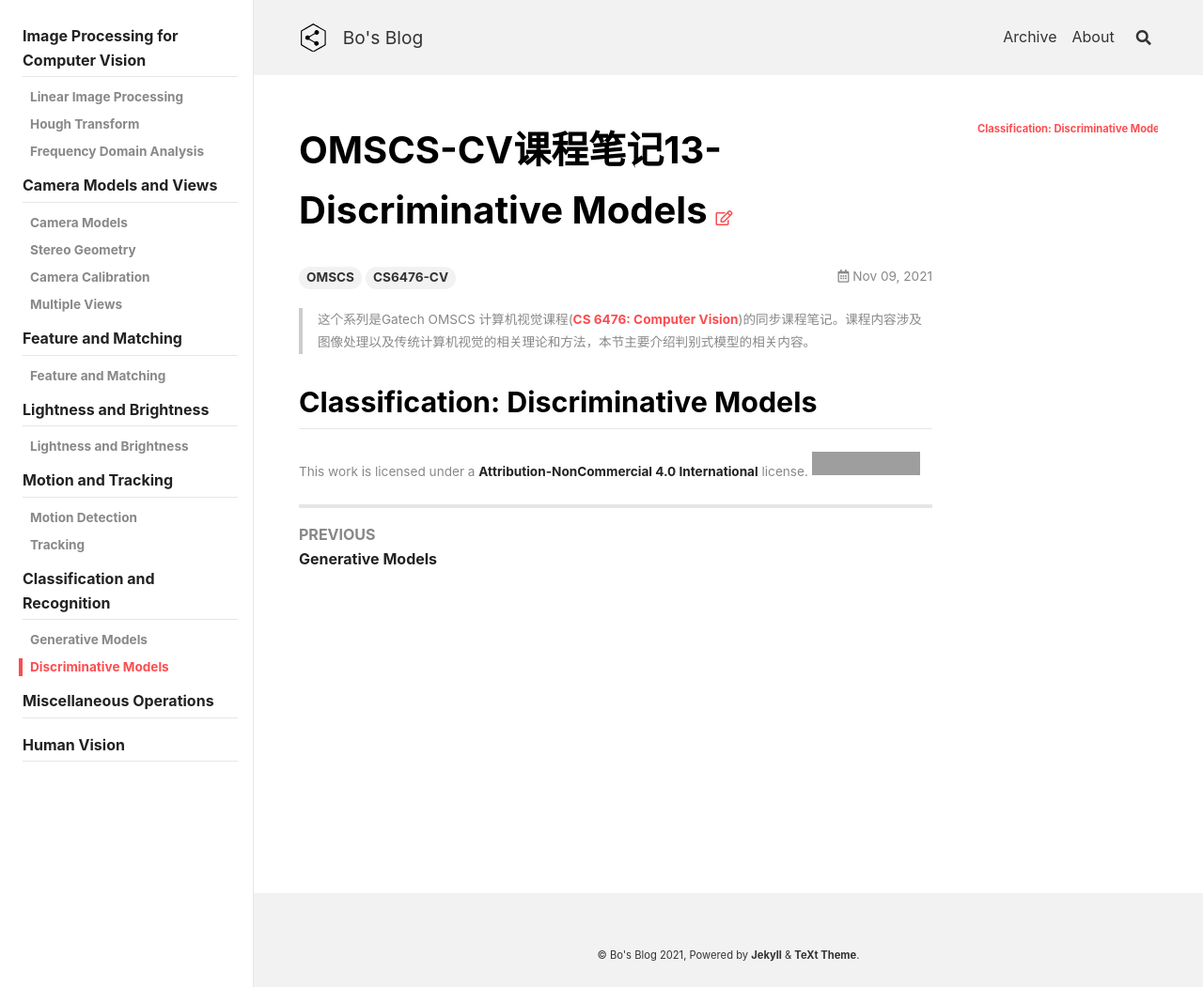
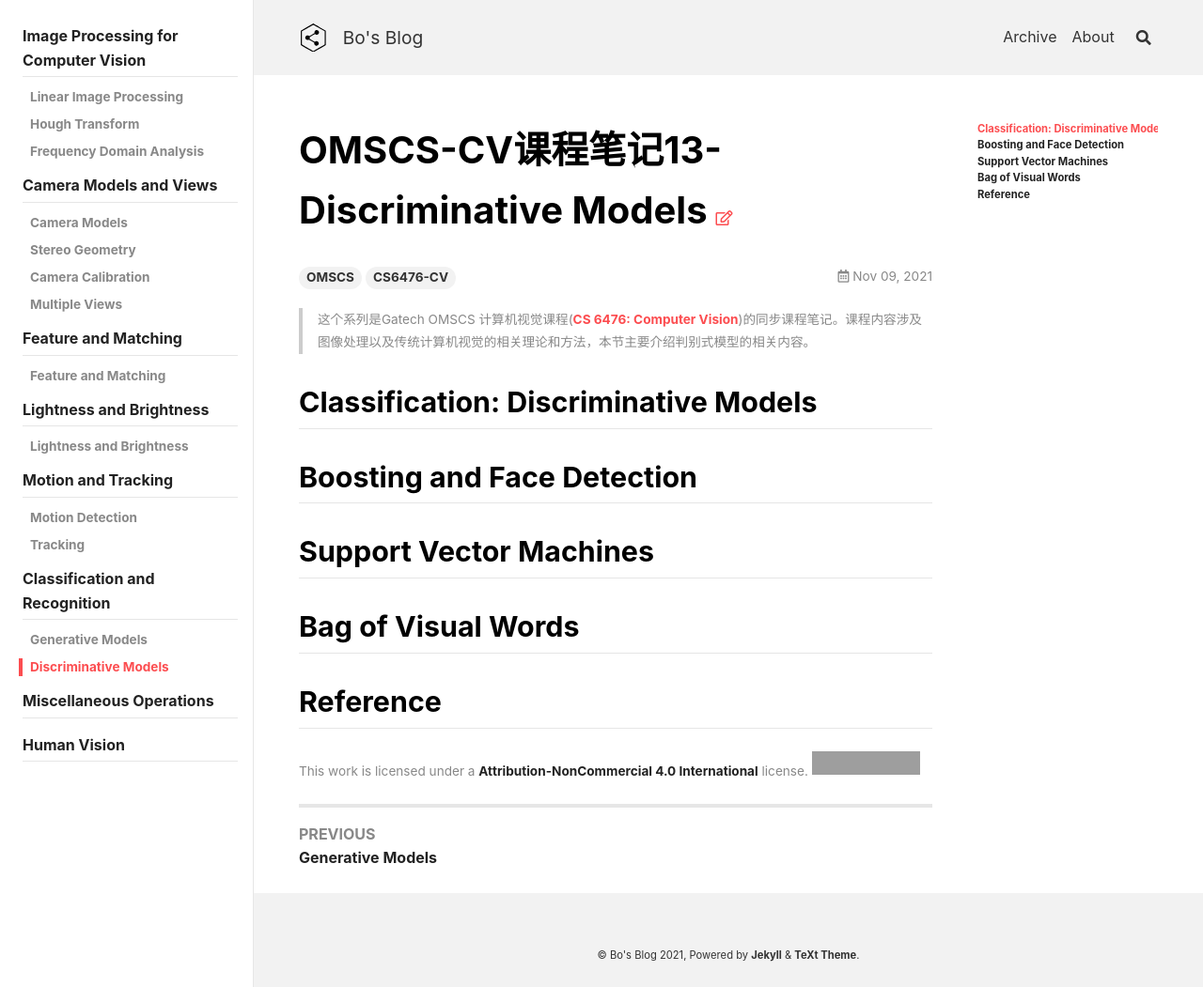
Before and after one commit to peng00bo00/peng00bo00_previous_blog, a Jekyll site: the page built from _posts/2021-11-09-OMSCS-CV-NOTES-13.md, in a window 1280 px wide. Shown: the whole page at 94% size. Built offline with Jekyll 4.4.1, drawn with Linux system fonts in a browser that asks for light colours; nearby versions of some CDN libraries; grey boxes are pictures that could not be loaded.

Commit message:
Update 2021-11-09-OMSCS-CV-NOTES-13.md

```diff
--- a/_posts/2021-11-09-OMSCS-CV-NOTES-13.md
+++ b/_posts/2021-11-09-OMSCS-CV-NOTES-13.md
@@ -13,3 +13,11 @@ sidebar:
 <!--more-->
 
 ## Classification: Discriminative Models
+
+## Boosting and Face Detection
+
+## Support Vector Machines
+
+## Bag of Visual Words
+
+## Reference
```
